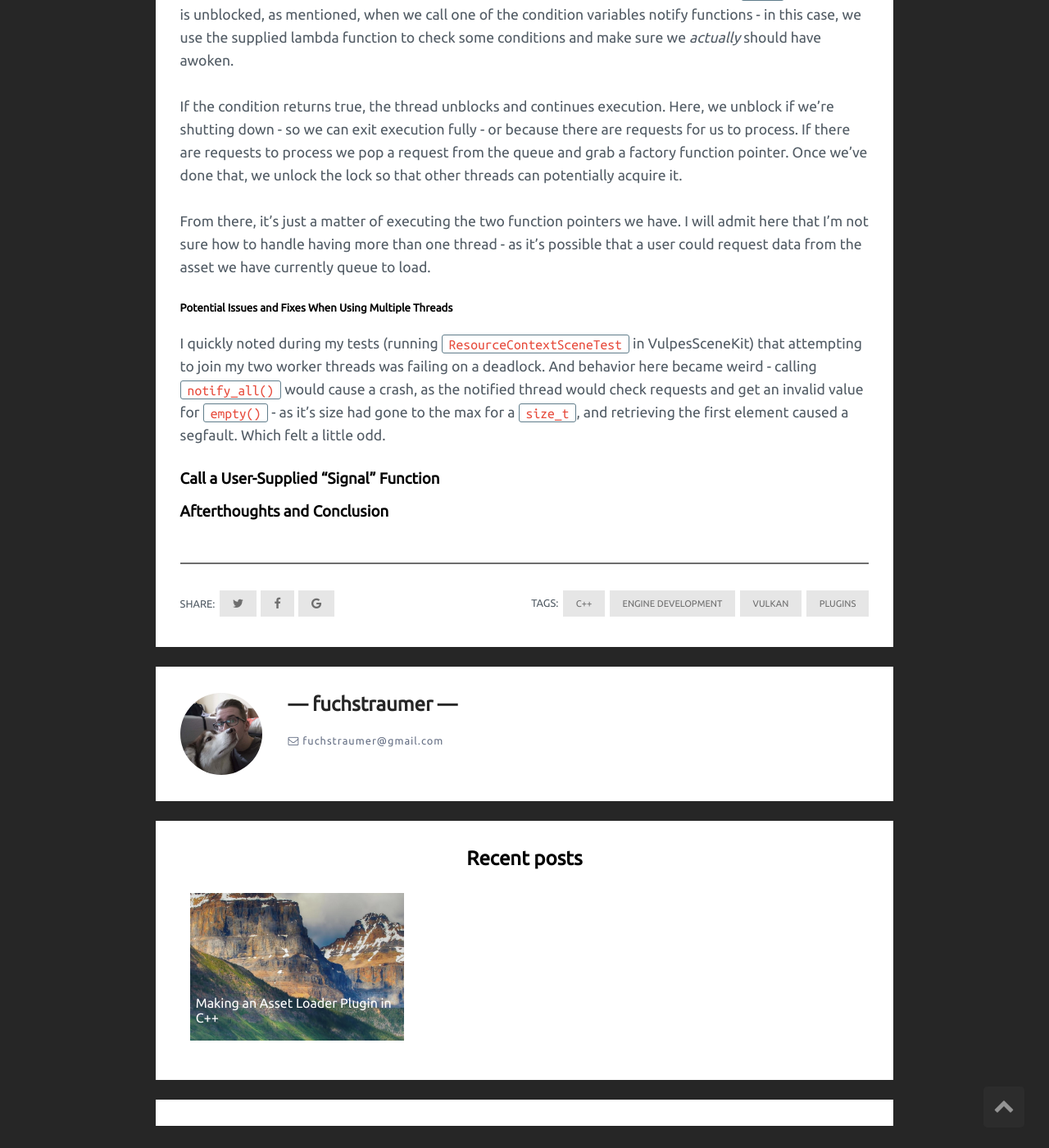
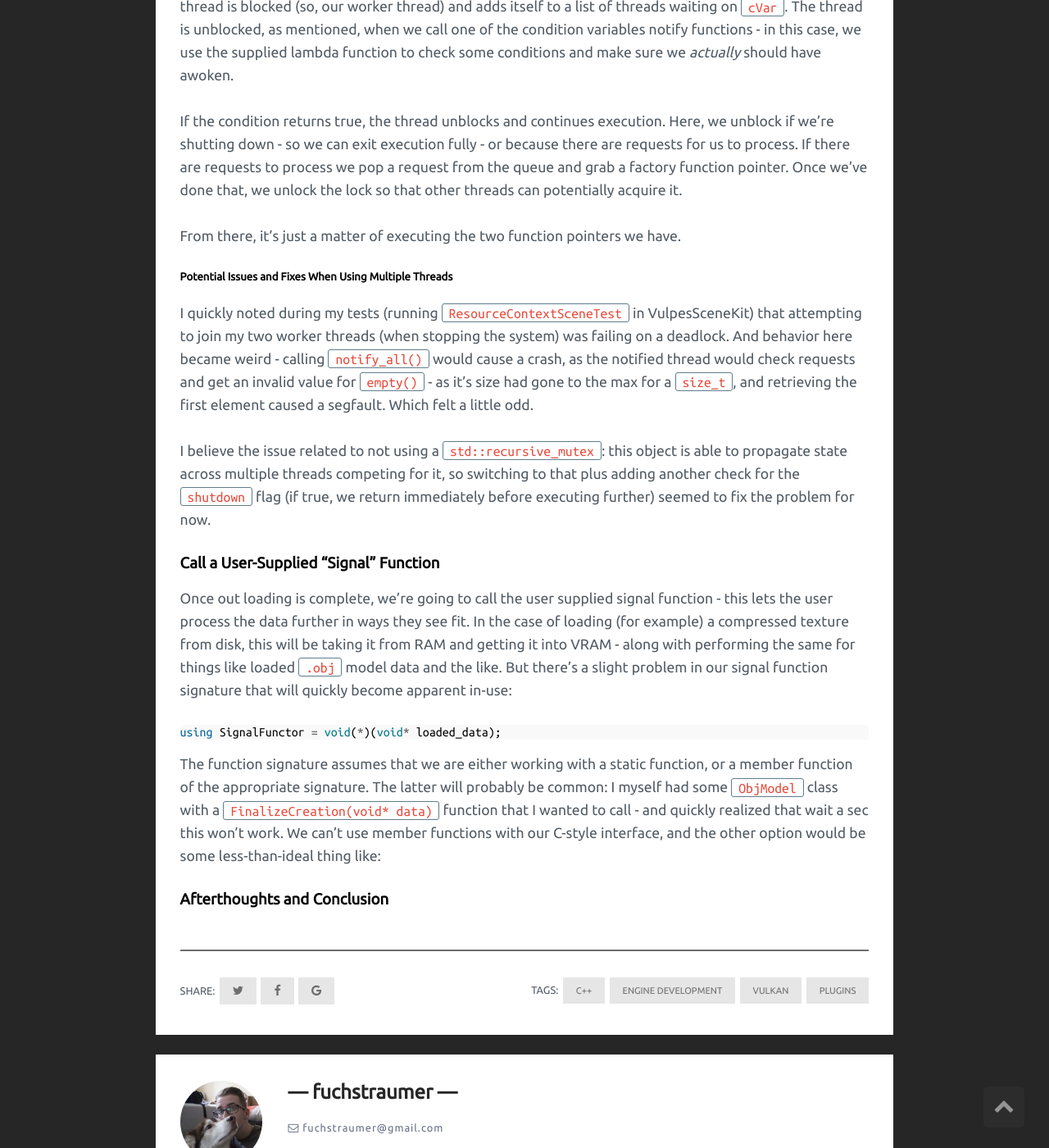
Before and after one commit to fuchstraumer/fuchstraumer.github.io, a Jekyll site: the page built from _posts/2018-7-20-Asset-Loading-Plugin.md, in a window 1280 px wide and 1400 px high, scrolled down 5699 px. Shown: the whole window at 82% size. Built offline with Jekyll 4.4.1, drawn with Linux system fonts in a browser that asks for light colours; comment, search, counter and statistics services are not loaded; some of the changed text lies outside the part shown.

Commit message:
Attempting to finish asset loader article.

```diff
--- a/_posts/2018-7-20-Asset-Loading-Plugin.md
+++ b/_posts/2018-7-20-Asset-Loading-Plugin.md
@@ -129,6 +129,7 @@ pointer to our factory registration method:
 class AssetLoader {
 public:
     using FactoryFunctor = void*(*)(const char* fname);
+    using SignalFunctor = void(*)(void* loaded_data);
     using DeleteFunctor = void(*)(void* obj_instance);
     void Subscribe(const char* file_type, FactoryFunctor func, DeleteFunctor del_fn);
 };
@@ -241,17 +242,34 @@ If the condition returns true, the thread unblocks and continues execution. Here
 fully - or because there are requests for us to process. If there are requests to process we pop a request from the queue and grab a factory function
 pointer. Once we've done that, we unlock the lock so that other threads can potentially acquire it.
 
-From there, it's just a matter of executing the two function pointers we have. I will admit here that I'm not sure how to handle having more than one
-thread - as it's possible that a user could request data from the asset we have currently queue to load.
+From there, it's just a matter of executing the two function pointers we have.
 
 ##### Potential Issues and Fixes When Using Multiple Threads
 
-I quickly noted during my tests (running `ResourceContextSceneTest` in VulpesSceneKit) that attempting to join my two worker threads
+I quickly noted during my tests (running `ResourceContextSceneTest` in VulpesSceneKit) that attempting to join my two worker threads (when stopping the system)
 was failing on a deadlock. And behavior here became weird - calling `notify_all()` would cause a crash, as the notified thread would check
 requests and get an invalid value for `empty()` - as it's size had gone to the max for a `size_t`, and retrieving the first element
 caused a segfault. Which felt a little odd.
 
+I believe the issue related to not using a `std::recursive_mutex`: this object is able to propagate state across multiple threads competing for it, so switching
+to that plus adding another check for the `shutdown` flag (if true, we return immediately before executing further) seemed to fix the problem for now.
+
 ### Call a User-Supplied "Signal" Function
 
+Once out loading is complete, we're going to call the user supplied signal function - this lets the user process the data further in ways they see fit. In the case
+of loading (for example) a compressed texture from disk, this will be taking it from RAM and getting it into VRAM - along with performing the same for things like
+loaded `.obj` model data and the like. But there's a slight problem in our signal function signature that will quickly become apparent in-use:
+
+{% highlight cpp %}
+using SignalFunctor = void(*)(void* loaded_data);
+{% endhighlight %}
+
+The function signature assumes that we are either working with a static function, or a member function of the appropriate signature. The latter will probably be
+common: I myself had some `ObjModel` class with a `FinalizeCreation(void* data)` function that I wanted to call - and quickly realized that wait a sec this won't
+work. We can't use member functions with our C-style interface, and the other option would be some less-than-ideal thing like:
+
+{% highlight cpp %}
+
+{% endhighlight %}
 
 ### Afterthoughts and Conclusion
```
